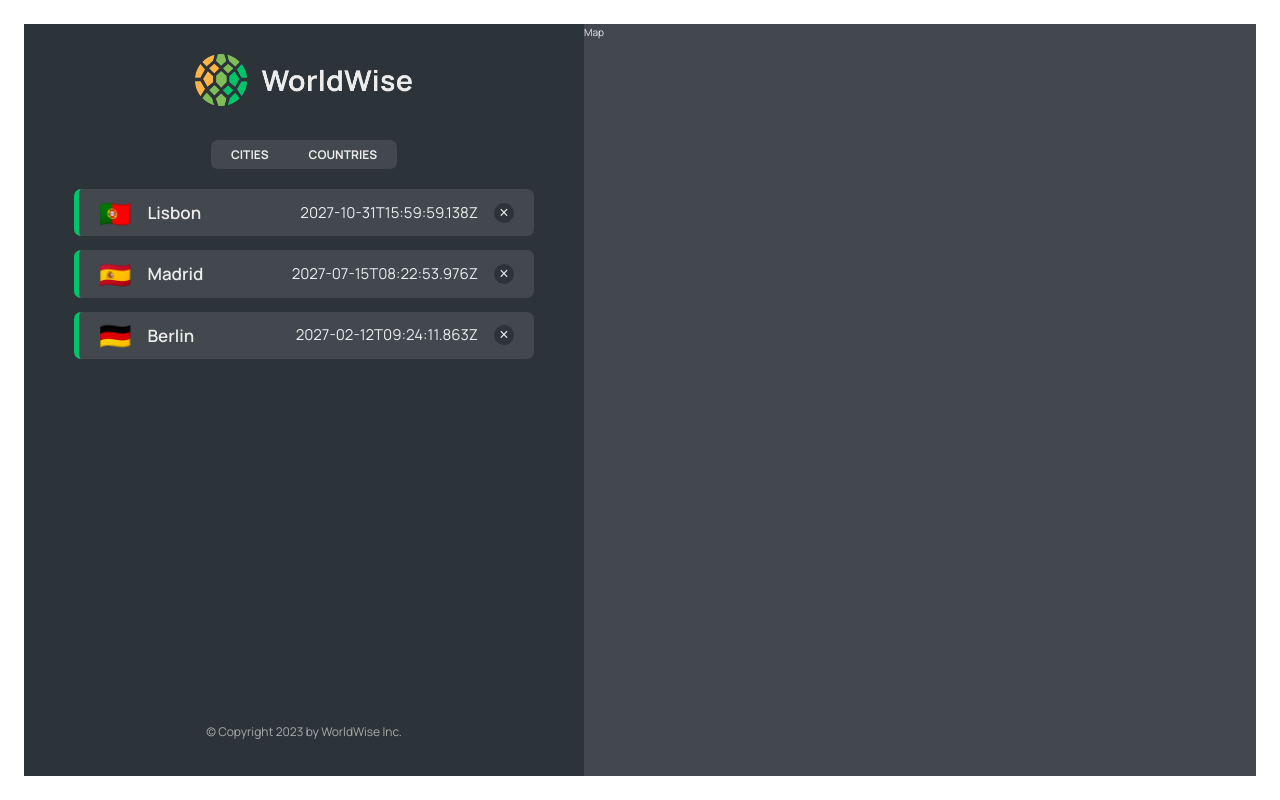
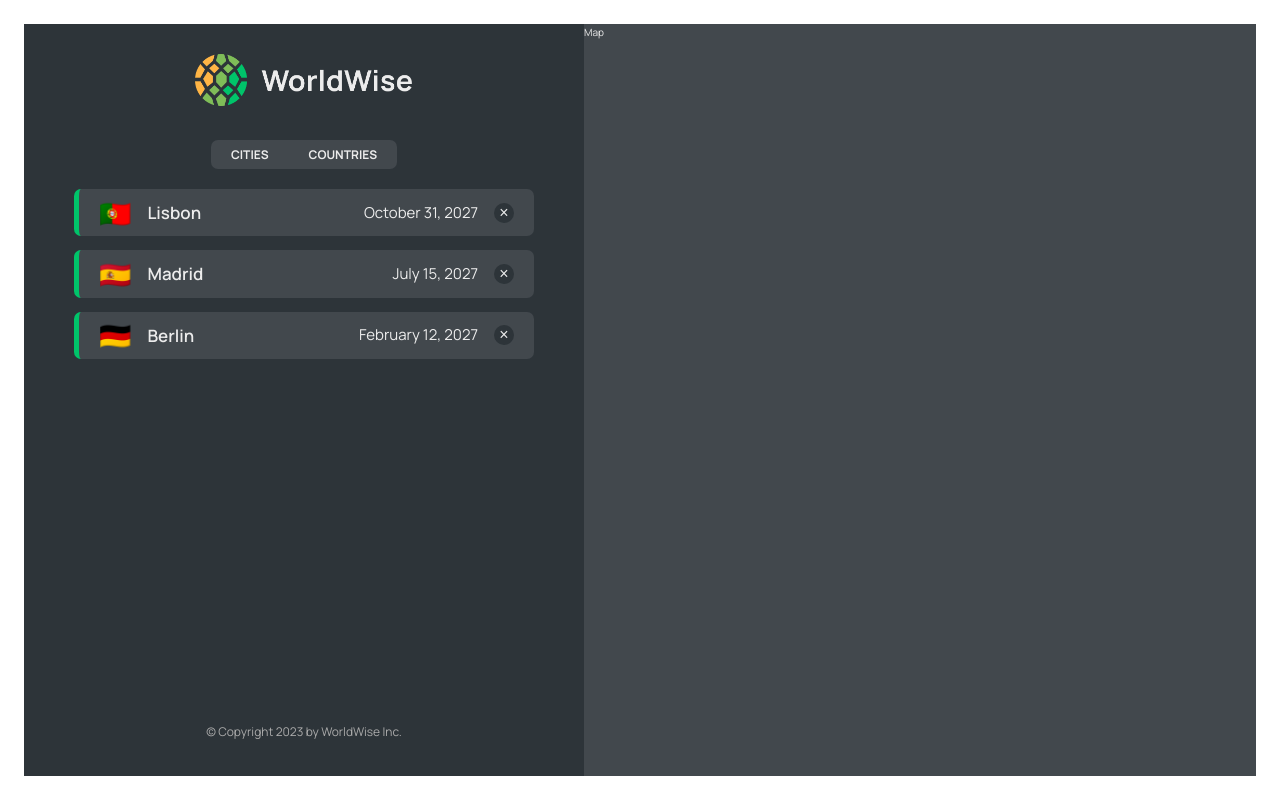
Before and after one commit to ahsanhd/World-Wise, a React (Vite) app: page /app in a window 1280 px wide. Built offline with nearby package versions, Linux system fonts and the light colour scheme; data requests are answered from the project's data file.

Commit message:
use Params storing state in URL

```diff
--- a/src/App.jsx
+++ b/src/App.jsx
@@ -8,6 +8,7 @@
 import { useEffect, useState } from "react";
 import CityList from "./components/CityList";
 import CountryList from "./components/CountryList";
+import City from "./components/City";
 
 const BASE_URL = "http://localhost:9000";
 
@@ -49,6 +50,7 @@
               path="cities"
               element={<CityList cities={cities} isLoading={isLoading} />}
             />
+            <Route path="cities/:id" element={<City cities={cities} />} />
             <Route
               path="countries"
               element={<CountryList cities={cities} isLoading={isLoading} />}
--- a/src/components/City.jsx
+++ b/src/components/City.jsx
@@ -1,3 +1,4 @@
+import { useParams } from "react-router-dom";
 import styles from "./City.module.css";
 
 const formatDate = (date) =>
@@ -9,6 +10,9 @@
   }).format(new Date(date));
 
 function City() {
+  const { id } = useParams();
+  console.log(id);
+
   // TEMP DATA
   const currentCity = {
     cityName: "Lisbon",
@@ -20,41 +24,42 @@
   const { cityName, emoji, date, notes } = currentCity;
 
   return (
-    <div className={styles.city}>
-      <div className={styles.row}>
-        <h6>City name</h6>
-        <h3>
-          <span>{emoji}</span> {cityName}
-        </h3>
-      </div>
+    <h1>CITY {id} </h1>
+    // <div className={styles.city}>
+    //   <div className={styles.row}>
+    //     <h6>City name</h6>
+    //     <h3>
+    //       <span>{emoji}</span> {cityName}
+    //     </h3>
+    //   </div>
 
-      <div className={styles.row}>
-        <h6>You went to {cityName} on</h6>
-        <p>{formatDate(date || null)}</p>
-      </div>
+    //   <div className={styles.row}>
+    //     <h6>You went to {cityName} on</h6>
+    //     <p>{formatDate(date || null)}</p>
+    //   </div>
 
-      {notes && (
-        <div className={styles.row}>
-          <h6>Your notes</h6>
-          <p>{notes}</p>
-        </div>
-      )}
+    //   {notes && (
+    //     <div className={styles.row}>
+    //       <h6>Your notes</h6>
+    //       <p>{notes}</p>
+    //     </div>
+    //   )}
 
-      <div className={styles.row}>
-        <h6>Learn more</h6>
-        <a
-          href={`https://en.wikipedia.org/wiki/${cityName}`}
-          target="_blank"
-          rel="noreferrer"
-        >
-          Check out {cityName} on Wikipedia &rarr;
-        </a>
-      </div>
+    //   <div className={styles.row}>
+    //     <h6>Learn more</h6>
+    //     <a
+    //       href={`https://en.wikipedia.org/wiki/${cityName}`}
+    //       target="_blank"
+    //       rel="noreferrer"
+    //     >
+    //       Check out {cityName} on Wikipedia &rarr;
+    //     </a>
+    //   </div>
 
-      <div>
-        <ButtonBack />
-      </div>
-    </div>
+    //   <div>
+    //     <ButtonBack />
+    //   </div>
+    // </div>
   );
 }
 
--- a/src/components/CityItem.jsx
+++ b/src/components/CityItem.jsx
@@ -1,13 +1,23 @@
+import { Link } from "react-router-dom";
 import styles from "./CityItem.module.css";
 import PropTypes from "prop-types";
+
+const formatDate = (date) =>
+  new Intl.DateTimeFormat("en", {
+    day: "numeric",
+    month: "long",
+    year: "numeric",
+  }).format(new Date(date));
 function CityItem({ city }) {
-  const { cityName, emoji, date } = city;
+  const { cityName, emoji, date, id } = city;
   return (
-    <li className={styles.cityItem}>
-      <span className={styles.emoji}>{emoji}</span>
-      <h3 className={styles.name}>{cityName}</h3>
-      <p className={styles.date}>{date}</p>
-      <button className={styles.deleteBtn}>&times;</button>
+    <li>
+      <Link className={styles.cityItem} to={`${id}`}>
+        <span className={styles.emoji}>{emoji}</span>
+        <h3 className={styles.name}>{cityName}</h3>
+        <p className={styles.date}>{formatDate(date)}</p>
+        <button className={styles.deleteBtn}>&times;</button>
+      </Link>
     </li>
   );
 }
```
